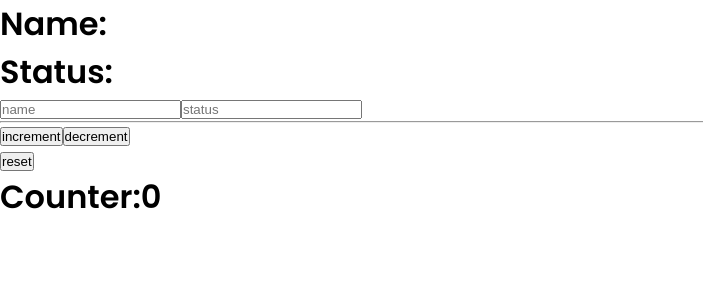
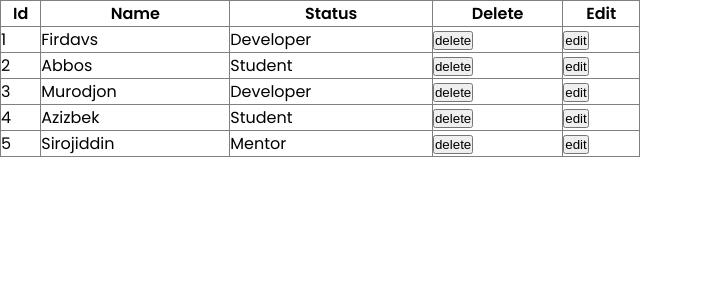
Before and after one commit to FirdavsNazar/React_JS, a React (Create React App) app in the folder React_tutorial/: page / in a window 1280 px wide. Shown: the top 300 px of the page, without its empty margins (0-703 px from the left). Built offline with nearby package versions, Linux system fonts and the light colour scheme.

Commit message:
hooks(CRUD)

```diff
--- a/React_tutorial/src/index.js
+++ b/React_tutorial/src/index.js
@@ -2,7 +2,12 @@
 import React, { useState } from 'react'
 import ReactDOM from 'react-dom'
 import './index.css'
-import State from './lesson_8 (Fun_hooks)/useState.jsx'
+import Delete from './lesson_8 (Fun_hooks)/CRUD/delete'
+
+
+
+
+
 
 
 
@@ -15,7 +20,7 @@ import State from './lesson_8 (Fun_hooks)/useState.jsx'
 ReactDOM.render(
 <React.StrictMode>
 
-  <State/>
+  <Delete/>
 
 
 
--- /dev/null
+++ b/React_tutorial/src/lesson_8 (Fun_hooks)/CRUD/delete.jsx
@@ -0,0 +1,65 @@
+import {useState} from 'react'
+import {users} from '../data.js'
+
+
+export const Delete = () => {
+    const [data, setData] = useState(users);
+    const [filteredData, setFilteredData] = useState([]);
+
+    const onDelete = (userId) => {
+      const updatedData = data.filter((user) => user.id !== userId);
+      setFilteredData(updatedData);
+    };
+
+    return (
+      <div>
+       <div className="App">
+	<table border={1} style={{borderCollapse:'collapse'}} width={'50%'} >
+    <thead>
+
+		<tr>
+		<th>Id</th>
+		<th>Name</th>
+		<th>Status</th>
+		<th>Delete</th>
+		<th>Edit</th>
+
+		</tr>
+
+    </thead>
+		{
+         users.length ?
+      users.map(({id,name,status}) => {
+        return(
+          <tbody key={id}>
+            <tr>
+              <td>{id}</td>
+              <td>{name}</td>
+              <td>{status}</td>
+              <td><button onClick={()=>onDelete (id)}>delete</button></td>
+              <td><button>edit</button></td>
+            </tr>
+          </tbody>
+        )
+      })
+      :
+
+      <tbody>
+        <tr>
+            <th colSpan={5}>
+
+                <h1> No user</h1>
+
+            </th>
+        </tr>
+
+      </tbody>
+
+    }
+	</table>
+	</div>
+      </div>
+    );
+  };
+
+  export default Delete;
```
Also changed, not shown: React_tutorial/src/lesson_8 (Fun_hooks)/CRUD/read.jsx (added, +62 -0 lines), React_tutorial/src/lesson_8 (Fun_hooks)/useState.jsx (+4 -26 lines).
